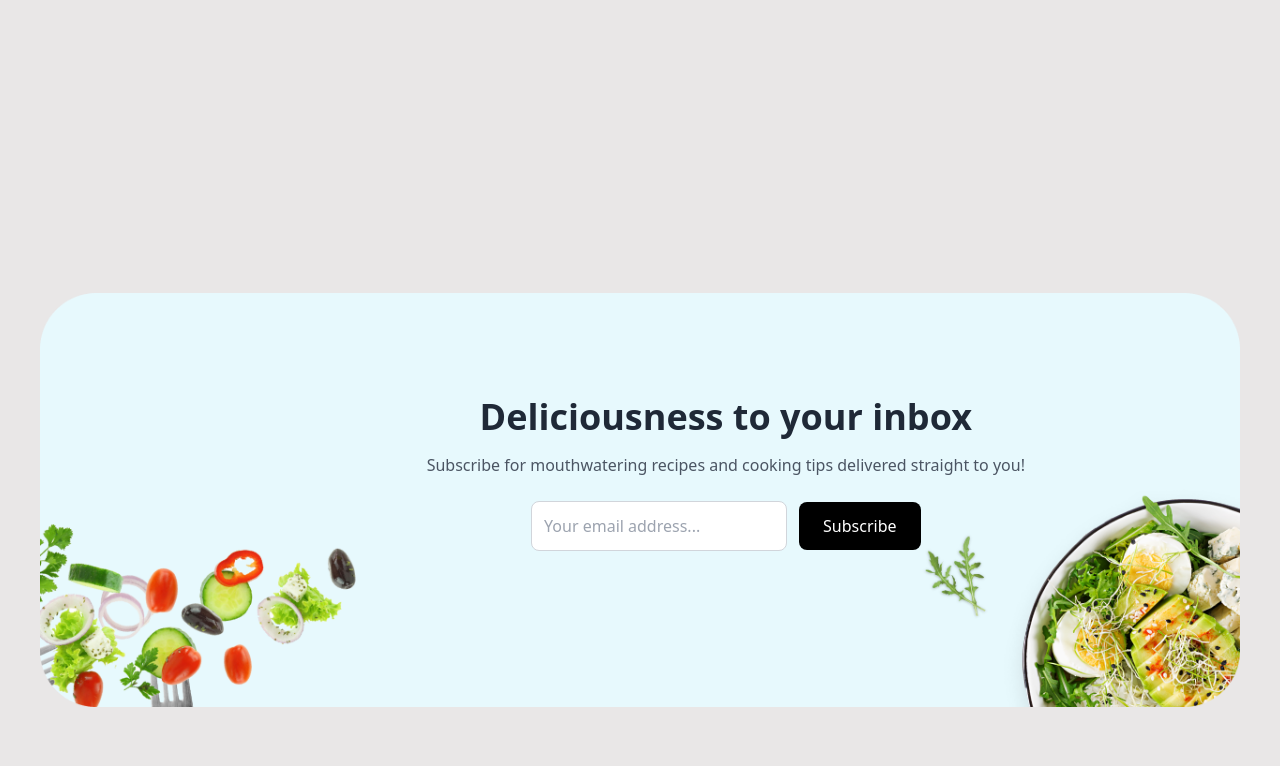
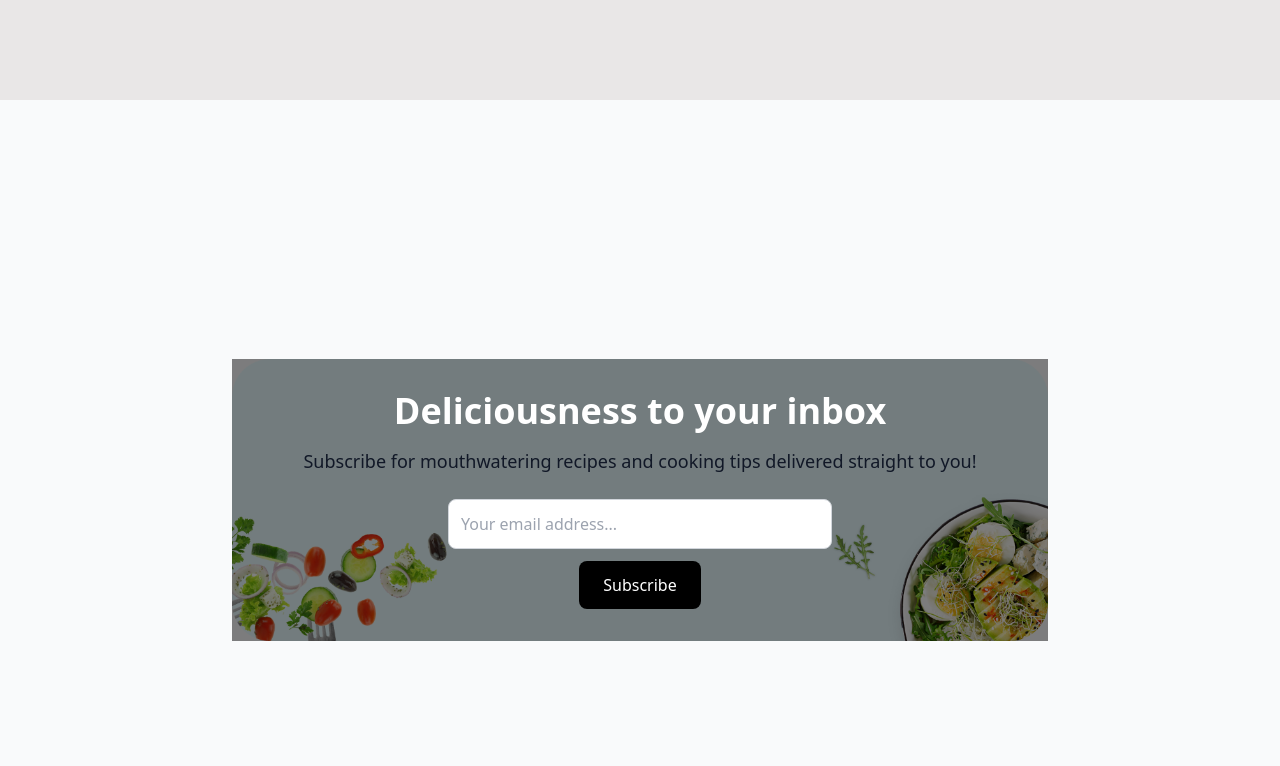
Before and after one commit to Rafsan12/Cooking_Recipe, a React (Vite) app: page / in a window 1280 px wide. Shown: the part 3474-4240 px from the top of the page. Built offline with nearby package versions, Linux system fonts and the light colour scheme; no server answers.

Commit message:
Subscribe part update

```diff
--- a/src/components/Subscribe/Subscribe.jsx
+++ b/src/components/Subscribe/Subscribe.jsx
@@ -2,24 +2,27 @@ import SubscribeImg from "../../assets/Image/Mask Group (1).png";
 
 export default function Subscribe() {
   return (
-    <div className="min-h-screen flex items-center justify-center ">
-      <div className="relative p-10 text-center">
-        <div>
-          <img src={SubscribeImg} alt="Salad Image" />
-        </div>
-        <div className="absolute top-36 left-1/3 ">
-          <h1 className="font-bold mb-4 text-gray-800 text-4xl">
+    <div className="min-h-screen flex items-center justify-center bg-gray-50">
+      <div className="relative p-6 sm:p-10 text-center max-w-4xl">
+        <div className="relative">
+          <img
+            src={SubscribeImg}
+            alt="Salad Image"
+            className="w-full max-h-96 object-cover rounded-lg"
+          />
+          <div className="absolute inset-0 bg-black bg-opacity-50 flex flex-col items-center justify-center p-4 sm:p-10">
+            <h1 className="font-bold mb-4 lg:text-white sm:text-black text-2xl sm:text-3xl md:text-4xl text-center">
               Deliciousness to your inbox
             </h1>
-          <p className="text-gray-600 mb-6">
+            <p className="text-gray-900 mb-6 text-sm sm:text-base md:text-lg text-center">
               Subscribe for mouthwatering recipes and cooking tips delivered
               straight to you!
             </p>
-          <div className="flex items-center justify-center space-x-3">
+            <div className="flex flex-wrap justify-center gap-3">
               <input
                 type="email"
                 placeholder="Your email address..."
-              className="p-3 rounded-lg w-64 border border-gray-300 focus:outline-none focus:ring-2 focus:ring-blue-500"
+                className="p-3 rounded-lg w-full max-w-sm border border-gray-300 focus:outline-none focus:ring-2 focus:ring-blue-500"
               />
               <button className="px-6 py-3 rounded-lg bg-black text-white hover:bg-gray-800">
                 Subscribe
@@ -28,5 +31,6 @@ export default function Subscribe() {
           </div>
         </div>
       </div>
+    </div>
   );
 }
```
Lines whose indentation alone changed are shown as unchanged.
